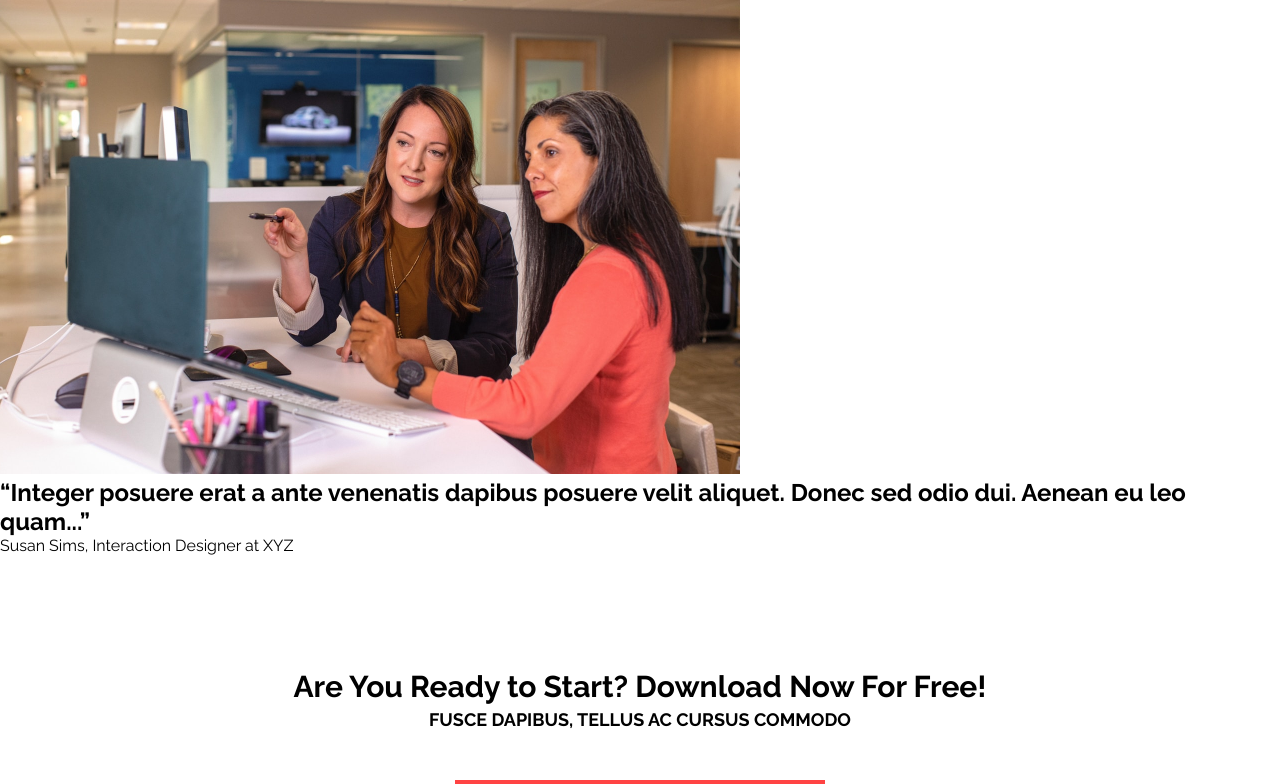
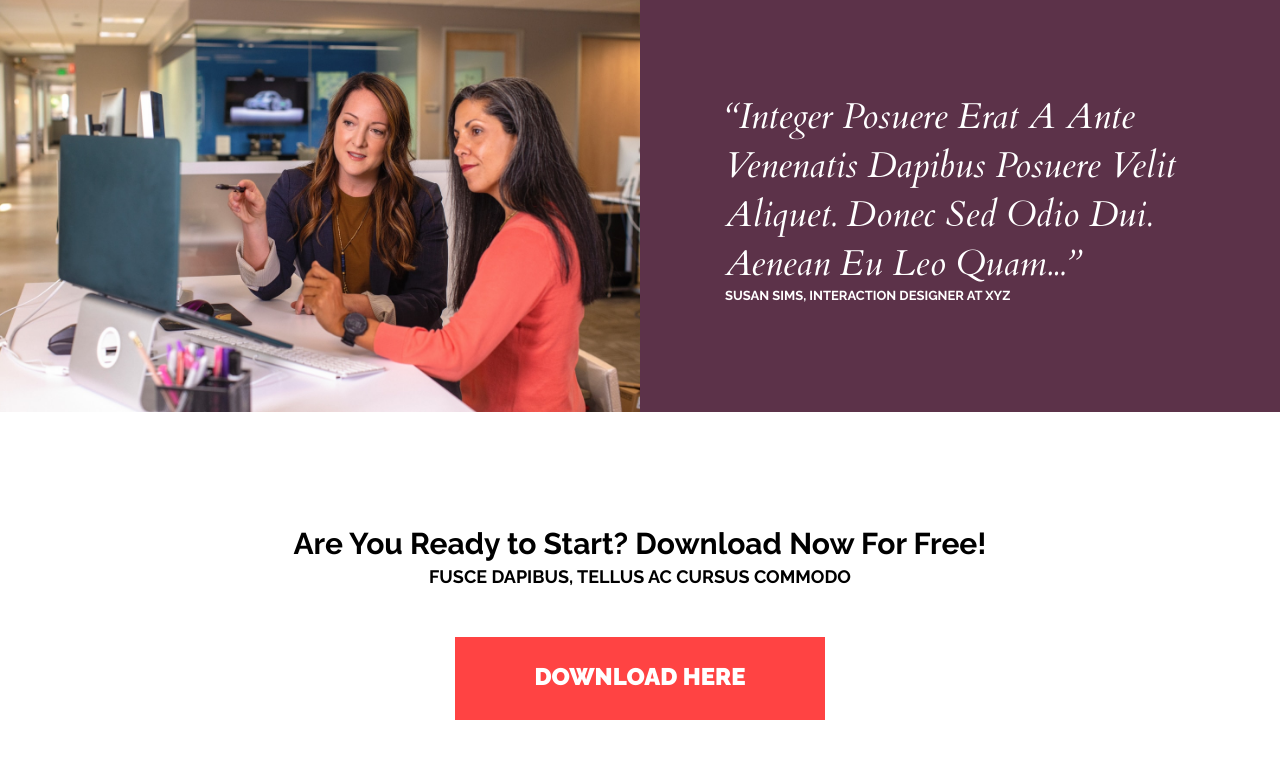
Before and after one commit to petrovskya/ACTIVEBox, a website built with Parcel: page src/index.html in a window 1280 px wide. Shown: the part 4255-5039 px from the top of the page. Built offline with nearby package versions, Linux system fonts and the light colour scheme.

Commit message:
add testimonials

```diff
--- a/src/index.html
+++ b/src/index.html
@@ -289,9 +289,9 @@
         <h2 class="tesimonials-desc-quote">
           “Integer posuere erat a ante venenatis dapibus posuere velit aliquet. Donec sed odio dui. Aenean eu leo quam...”
         </h2>
-        <p class="testimonials-desc-author">
+        <h6 class="testimonials-desc-author">
           Susan Sims, Interaction Designer at XYZ
-        </p>
+        </h6>
       </div>
     </div>
   </section>
--- a/src/scss/cdn.scss
+++ b/src/scss/cdn.scss
@@ -1,2 +1,3 @@
 @import 'https://fonts.googleapis.com/css2?family=Raleway:wght@400;700;900&display=swap';
+@import url('https://fonts.googleapis.com/css2?family=Cardo:ital@1&display=swap');
 @import 'https://cdnjs.cloudflare.com/ajax/libs/font-awesome/6.1.1/css/all.min.css';
--- a/src/scss/testimonials.scss
+++ b/src/scss/testimonials.scss
@@ -0,0 +1,39 @@
+.testimonials {
+  background-color: $_purple;
+
+}
+.testimonials-wrap {
+  display: flex;
+}
+.testimonials-img {
+  width: 50%;
+  img {
+    width: 100%;
+    height: 100%;
+  }
+  // background-image: url(../img/bg\ testimonials.png);
+}
+.testimonials-desc {
+  width: 50%;
+  display: block;
+  margin: auto;
+}
+.tesimonials-desc-quote {
+  display: block;
+  margin: auto;
+  font-family: "Cardo";
+  font-size: 36px;
+  color: $_white;
+  text-align: left;
+  width: 470px;
+  font-weight: 400;
+  text-transform: capitalize;
+}
+.testimonials-desc-author {
+  display: block;
+  margin: auto;
+  @include h6;
+  color: $_white;
+  width: 470px;
+  text-transform: uppercase;
+}
```
